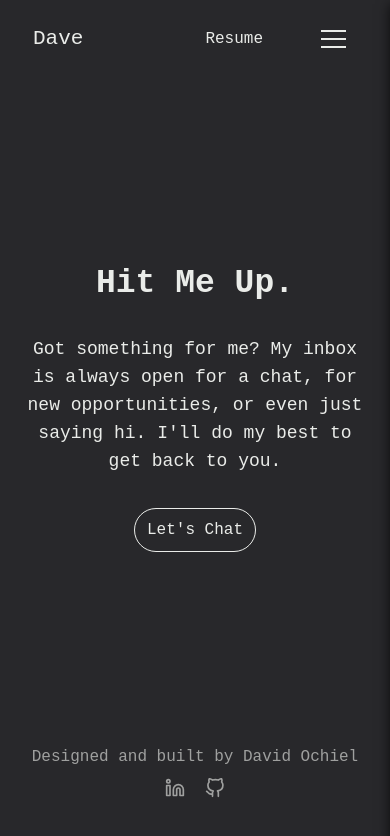
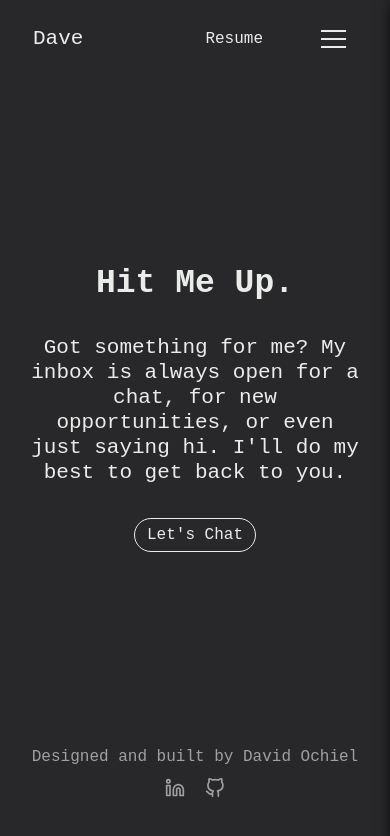
Before and after one commit to nguonodave/v2-ng, a React (Vite) app: page /contact in a window 390 px wide. Shown: the top 836 px of the page. Built offline with nearby package versions, Linux system fonts and the light colour scheme.

Commit message:
feat: add more responsiveness to contact page

```diff
--- a/src/index.css
+++ b/src/index.css
@@ -706,6 +706,15 @@ ul.exp-list li::before, .about-text .skills li::before {
     .projects-grid {
         grid-template-columns: 1fr;
     }
+
+    .contact-page .contact-desc {
+        line-height: 25px;
+        font-size: 21px;
+    }
+
+    .chat-btn {
+        padding: 7px 12px;
+    }
 }
 
 @media screen and (max-width: 376px) {
```
